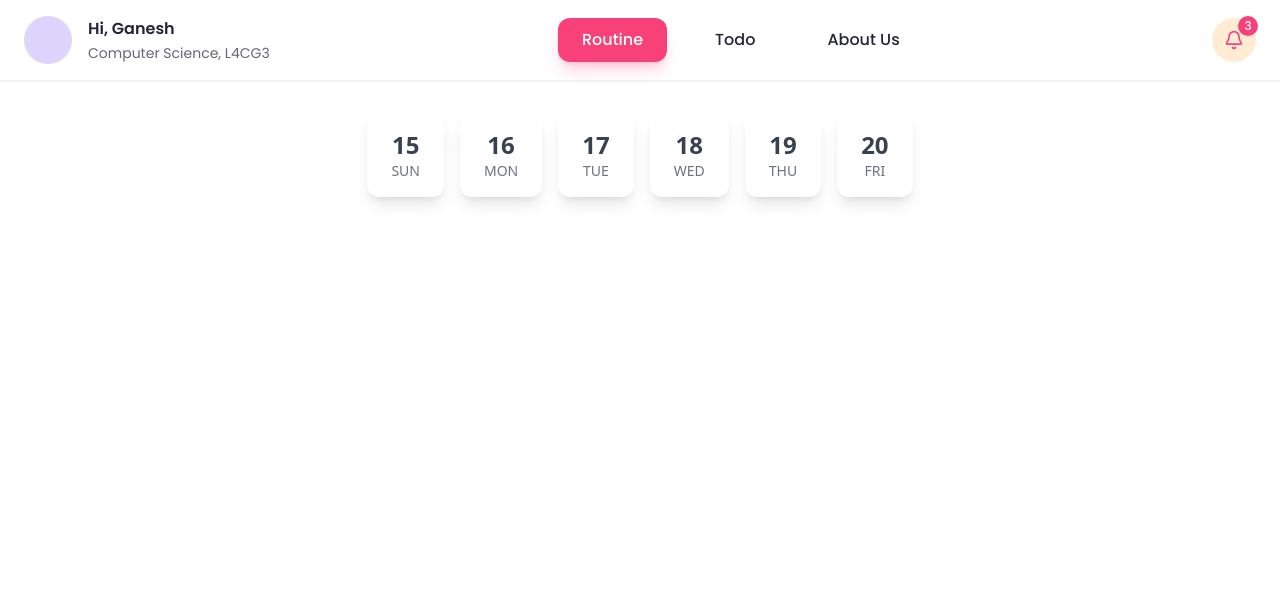
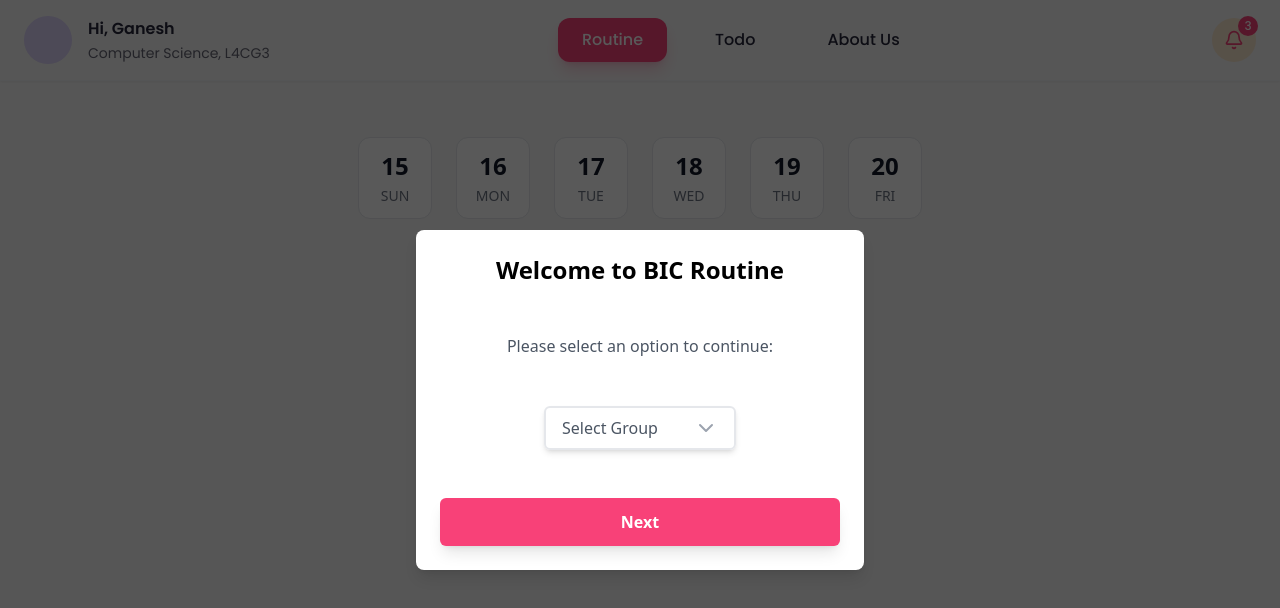
Before and after one commit to adgator101/routine-v2-react, a React (Vite) app: page /home in a window 1280 px wide. Shown: the top 608 px of the page. Built offline with nearby package versions, Linux system fonts and the light colour scheme.

Commit message:
feat(localstorage): add localstorage support for onboarding

```diff
--- a/src/components/DateButton.jsx
+++ b/src/components/DateButton.jsx
@@ -12,30 +12,40 @@ const DateButton = ({ handleSelect, selectedDay }) => {
   });
 
   return (
-    <div className="date-buttons flex flex-wrap justify-center gap-4 p-4">
-      {daysOfWeek.map((day, index) => (
+    <div className="date-buttons flex justify-center gap-4 lg:gap-6 p-4 mb-9">
+      {daysOfWeek.map((day, index) => {
+        const isSelected = selectedDay === day;
+
+        return (
           <button
             key={index}
-          className={`group relative overflow-hidden rounded-xl px-6 py-4 font-bold shadow-lg transition-transform ${
-            selectedDay === day ? "bg-gradient-to-r from-blue-500 to-purple-500 text-white" : "bg-white text-gray-700"
-          } hover:scale-105 hover:shadow-xl`}
             onClick={() => handleSelect(day)}
+            className={`flex w-16 flex-col items-center rounded-xl px-3 py-2 lg:py-3 text-xs transition-all duration-200 lg:px-9 ${
+              isSelected
+                ? "bg-blue-500 shadow-blue-500/30 scale-105 text-white shadow-lg"
+                : "bg-white dark:bg-gray-900"
+            } hover:scale-105 hover:shadow-lg ${!isSelected && "hover:bg-gray-50 dark:hover:bg-gray-800"} border border-gray-200`}
           >
-          <div
-            className={`absolute inset-0 h-full w-full bg-gradient-to-r from-purple-400 via-pink-500 to-red-500 opacity-70 transition-transform duration-300 ${
-              selectedDay === day ? 'scale-100' : 'scale-0 group-hover:scale-100'
-            }`}
-          ></div>
-          <div className="relative z-10 text-2xl font-extrabold">{datesOfWeek[index]}</div>
-          <div
-            className={`relative z-10 text-sm font-medium ${
-              selectedDay === day ? "text-white" : "text-gray-500"
-            }`}
+            <span
+              className={`mb-1 lg:text-2xl text-sm font-bold ${
+                isSelected ? "text-black" : "text-gray-900"
+              } `}
+            >
+              {datesOfWeek[index]}
+            </span>
+            <span
+              className={`text-xs lg:text-sm font-medium ${
+                isSelected ? "text-black" : "text-gray-500"
+              } `}
             >
               {day}
-          </div>
+            </span>
+            {isSelected && (
+              <div class="mt-2 h-1 w-4 rounded-full bg-purple-400"></div>
+            )}
           </button>
-      ))}
+        );
+      })}
     </div>
   );
 };
--- a/src/components/Onboarding.jsx
+++ b/src/components/Onboarding.jsx
@@ -7,12 +7,17 @@ import {
 } from "@/components/ui/dropdown-menu";
 import { ChevronDown } from "lucide-react";
 
-const Onboarding = () => {
+const Onboarding = ({ setUserGroup }) => {
   const [selectedGroup, setSelectedGroup] = useState("");
+  const [onBoardingVisible, setonBoardingVisible] = useState(true);
   const groupNames = ["L4CG1", "L4CG2", "L4CG3", "L4CG4"];
-
+  const handleNext = () => {
+    setUserGroup(selectedGroup);
+  };
   return (
-    <div className="flex-center h-full flex-col items-center justify-center bg-gray-300 p-6">
+    <>
+      {onBoardingVisible && (
+        <div className="flex-center absolute inset-0 z-50 h-full flex-col items-center justify-center bg-black bg-opacity-65 p-6">
           <div className="w-full max-w-md space-y-12 rounded-lg bg-white p-6 shadow-lg">
             <h2 className="text-center text-2xl font-semibold">
               Welcome to BIC Routine
@@ -42,6 +47,10 @@ const Onboarding = () => {
             <div className="flex-center">
               <button
                 disabled={!selectedGroup}
+                onClick={() => {
+                  handleNext();
+                  setonBoardingVisible(false);
+                }}
                 className="hover:bg-blue-700 w-full rounded-md bg-accent px-6 py-3 font-semibold text-white shadow-lg transition duration-300 hover:bg-pink-700 disabled:cursor-not-allowed"
               >
                 Next
@@ -49,6 +58,8 @@ const Onboarding = () => {
             </div>
           </div>
         </div>
+      )}
+    </>
   );
 };
 
--- a/src/components/RoutineCard.jsx
+++ b/src/components/RoutineCard.jsx
@@ -3,9 +3,9 @@ import { Calendar, Clock, MapPin } from "lucide-react";
 
 const RoutineCard = ({ data }) => {
   return (
-    <div className="font-manrope flex justify-center">
+    <div className="font-manrope flex justify-center cursor-pointer">
       <div
-        className="group  relative mx-3 my-4 flex min-h-[90px] w-full max-w-2xl items-center justify-between rounded-lg bg-white p-5 shadow-sm border border-t transition-all duration-300 hover:-translate-y-1 hover:shadow-lg sm:px-6"
+        className="group  relative mx-3 my-4 flex min-h-[90px] w-full lg:max-w-4xl items-center justify-between rounded-lg bg-white p-5 shadow-sm border border-t transition-all duration-300 hover:-translate-y-1 hover:shadow-lg sm:px-6"
       >
         {/* Status Indicator */}
         <div className="absolute left-0 top-0 h-full w-1 rounded-l-lg bg-accent/80" />
--- a/src/components/RoutineSection.jsx
+++ b/src/components/RoutineSection.jsx
@@ -1,41 +1,45 @@
-import React from 'react'
-import DateButton from './DateButton'
-import RoutineCard from './RoutineCard'
-import RoutineData from '../../class-routine.json'
-import { getTodayDay } from '@/lib/utils'
-
+import React from "react";
+import DateButton from "./DateButton";
+import RoutineCard from "./RoutineCard";
+import RoutineData from "../../class-routine.json";
+import { getTodayDay } from "@/lib/utils";
+import Onboarding from "@/components/Onboarding";
 const RoutineSection = () => {
-    const [todayRoutine, setTodayRoutine] = React.useState([])
-    const [selectedDay, setSelectedDay] = React.useState('')
-    const [userGroup, setUserGroup] = React.useState('')
-
-
+  const [todayRoutine, setTodayRoutine] = React.useState([]);
+  const [selectedDay, setSelectedDay] = React.useState("");
+  const [userGroup, setUserGroup] = React.useState("");
+  const handleUserGroup = (group) => {
+    localStorage.setItem("user", group);
+    setUserGroup(group);
+  };
+  const user = localStorage.getItem("user");
   React.useEffect(() => {
-      const dayName = getTodayDay()
-      handleSelect(dayName)
-      const groupNumber = localStorage.getItem('user')
+    const dayName = getTodayDay();
+    handleSelect(dayName);
+    const groupNumber = localStorage.getItem("user");
     setUserGroup(groupNumber);
-      setTodayRoutine(handleFilterRoutine(dayName, groupNumber))
-    }, [])
+    setTodayRoutine(handleFilterRoutine(dayName, groupNumber));
+  }, [userGroup]);
 
   const handleSelect = (date) => {
-      setSelectedDay(date)
-      setTodayRoutine(handleFilterRoutine(date, userGroup))
-    }
+    setSelectedDay(date);
+    setTodayRoutine(handleFilterRoutine(date, userGroup));
+  };
 
   const handleFilterRoutine = (day, group) => {
-      return RoutineData.filter((data) => data.Day === day && data.Group.includes(group) );
-    }
+    return RoutineData.filter(
+      (data) => data.Day === day && data.Group.includes(group),
+    );
+  };
   return (
     <>
       <DateButton selectedDay={selectedDay} handleSelect={handleSelect} />
-        {
-        todayRoutine.map((routine, index) => (
+      {todayRoutine.map((routine, index) => (
         <RoutineCard key={index} data={routine} />
-        ))
-        }
+      ))}
+      {!user && <Onboarding setUserGroup={handleUserGroup} />}
     </>
-  )
-}
+  );
+};
 
-export default RoutineSection
+export default RoutineSection;
--- a/src/pages/HomePage.jsx
+++ b/src/pages/HomePage.jsx
@@ -1,31 +1,23 @@
-import NavBar from '@/components/NavBar'
-import React from 'react'
-import TodoSection from '@/components/TodoSection'
-import AboutPage from '@/components/AboutPage'
-import RoutineSection from '@/components/RoutineSection'
-
+import NavBar from "@/components/NavBar";
+import React from "react";
+import TodoSection from "@/components/TodoSection";
+import AboutPage from "@/components/AboutPage";
+import RoutineSection from "@/components/RoutineSection";
 const HomePage = () => {
   const [activeItem, setActiveItem] = React.useState("routine");
 
   return (
-    <div>
-      <NavBar activeItem={activeItem} setActiveItem={setActiveItem} />
-      <div className="p-4">
-        {
-          activeItem === 'routine' &&
-          <RoutineSection />
-        }
-        {
-          activeItem === 'todo' &&
-          <TodoSection />
-        }
-       {
-        activeItem === 'about us' &&
-        <AboutPage />
-       }
+    <>
+      <div>
+        <NavBar activeItem={activeItem} setActiveItem={setActiveItem} />
+        <div className="p-4 mt-6">
+          {activeItem === "routine" && <RoutineSection />}
+          {activeItem === "todo" && <TodoSection />}
+          {activeItem === "about us" && <AboutPage />}
+        </div>
       </div>
-    </div>
-  )
-}
+    </>
+  );
+};
 
-export default HomePage
+export default HomePage;
--- a/src/styles/index.css
+++ b/src/styles/index.css
@@ -6,7 +6,9 @@ body, html, #root{
   height: 100%;
   width: 100%;
 }
-
+#root{
+  @apply bg-[#f7f7f7]
+}
 @layer utilities {
     /* Layout */
     .container-custom {
```
Lines whose indentation alone changed are shown as unchanged.
